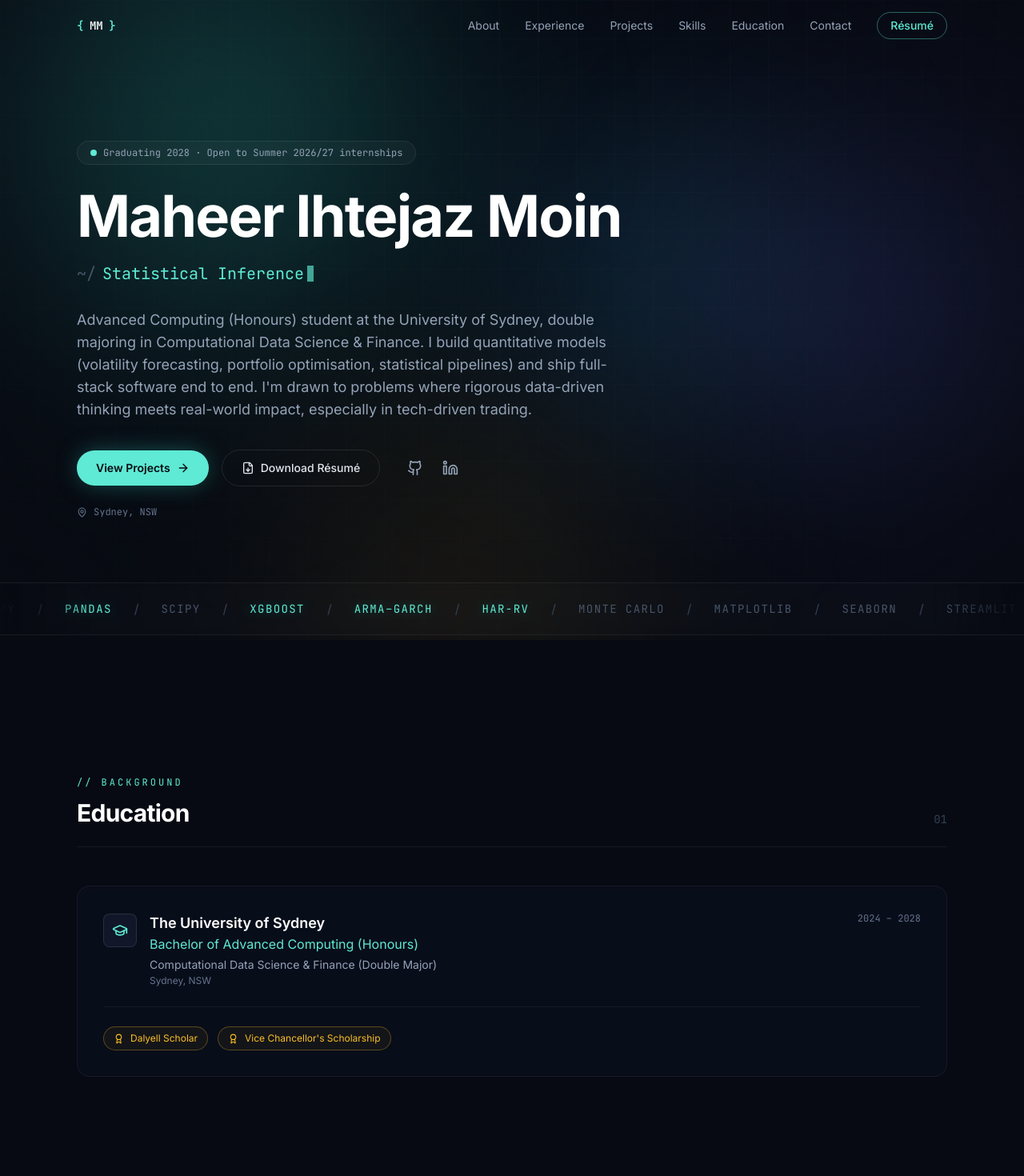
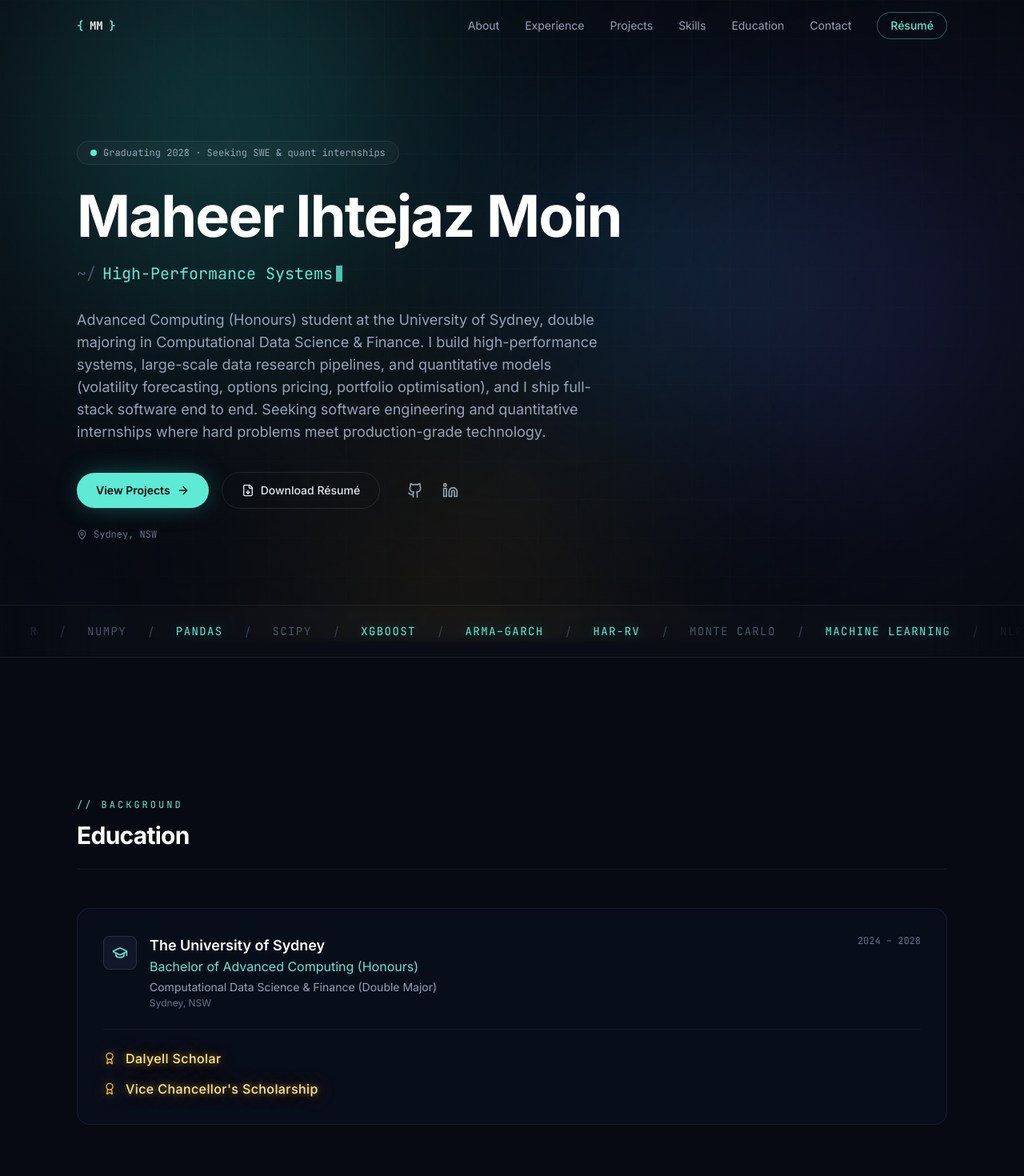
Before and after one commit to MoinIhtejaz/new_portfolio, a React (Vite) app: page / in a window 1280 px wide. Shown: the top 1470 px of the page at 80% size. Built offline with nearby package versions, Linux system fonts and the light colour scheme.

Commit message:
adding UI changes, new resume added, also entry landing page'

```diff
--- a/src/components/About.tsx
+++ b/src/components/About.tsx
@@ -3,7 +3,7 @@ import { Reveal } from "../lib/motion";
 
 export default function About() {
   return (
-    <Section id="about" index="02" label="// who_i_am" title="About">
+    <Section id="about" label="// who_i_am" title="About">
       <div className="grid gap-x-12 gap-y-8 lg:grid-cols-[0.9fr_1.4fr]">
         <Reveal>
           <p className="text-pretty text-2xl font-light leading-snug tracking-tight text-white sm:text-3xl">
--- a/src/components/Education.tsx
+++ b/src/components/Education.tsx
@@ -5,12 +5,7 @@ import { Reveal } from "../lib/motion";
 
 export default function Education() {
   return (
-    <Section
-      id="education"
-      index="01"
-      label="// background"
-      title="Education"
-    >
+    <Section id="education" label="// background" title="Education">
       <Reveal className="card p-6 sm:p-8">
         <div className="flex flex-wrap items-start justify-between gap-4">
           <div className="flex items-start gap-4">
@@ -33,15 +28,17 @@ export default function Education() {
           </span>
         </div>
 
-        <div className="mt-6 flex flex-wrap gap-3 border-t border-white/[0.06] pt-6">
+        <div className="mt-6 space-y-3.5 border-t border-white/[0.06] pt-6">
           {education.honors.map((h) => (
-            <span
-              key={h}
-              className="inline-flex items-center gap-2 rounded-full border border-signal/30 bg-signal/5 px-3 py-1.5 text-xs text-signal"
-            >
-              <Award size={13} />
-              {h}
-            </span>
+            <div key={h} className="flex items-center gap-3">
+              <Award
+                size={16}
+                className="shrink-0 text-signal [filter:drop-shadow(0_0_8px_rgba(251,191,36,0.55))]"
+              />
+              <span className="text-base font-medium tracking-wide text-amber-200 [text-shadow:0_0_10px_rgba(251,191,36,0.6),0_0_28px_rgba(251,191,36,0.35),0_0_56px_rgba(251,191,36,0.18)]">
+                {h}
+              </span>
+            </div>
           ))}
         </div>
       </Reveal>
--- a/src/components/ExperienceSection.tsx
+++ b/src/components/ExperienceSection.tsx
@@ -7,7 +7,6 @@ export default function ExperienceSection() {
   return (
     <Section
       id="experience"
-      index="03"
       label="// where_i_have_worked"
       title="Experience"
     >
--- a/src/components/Footer.tsx
+++ b/src/components/Footer.tsx
@@ -3,12 +3,9 @@ import { profile } from "../data/portfolio";
 export default function Footer() {
   return (
     <footer className="border-t border-white/[0.06]">
-      <div className="container-px flex flex-col items-center justify-between gap-3 py-8 sm:flex-row">
+      <div className="container-px flex items-center justify-center py-8">
         <p className="font-mono text-xs text-slate-600">
           © {new Date().getFullYear()} {profile.name}
-        </p>
-        <p className="font-mono text-xs text-slate-600">
-          Built with React · TypeScript · Tailwind
         </p>
       </div>
     </footer>
--- a/src/components/Hero.tsx
+++ b/src/components/Hero.tsx
@@ -22,16 +22,16 @@ const marqueeSkills: { label: string; core?: boolean }[] = [
   { label: "ARMA–GARCH", core: true },
   { label: "HAR-RV", core: true },
   { label: "Monte Carlo" },
-  { label: "Matplotlib" },
-  { label: "Seaborn" },
+  { label: "Machine Learning", core: true },
+  { label: "NLP" },
   { label: "Streamlit" },
   { label: "React", core: true },
   { label: "Node.js" },
-  { label: "Tailwind" },
+  { label: "REST APIs" },
   { label: "Docker", core: true },
   { label: "Kubernetes" },
-  { label: "Git" },
-  { label: "Vercel" },
+  { label: "Linux" },
+  { label: "CI/CD" },
   { label: "Supabase" },
   { label: "Pytest" },
 ];
--- a/src/components/Projects.tsx
+++ b/src/components/Projects.tsx
@@ -111,7 +111,7 @@ function ProjectCard({ project, index }: { project: Project; index: number }) {
 
 export default function Projects() {
   return (
-    <Section id="projects" index="04" label="// selected_work" title="Projects">
+    <Section id="projects" label="// selected_work" title="Projects">
       <Stagger className="grid gap-6 md:grid-cols-2" stagger={0.12}>
         {projects.map((p, i) => (
           <ProjectCard key={p.title} project={p} index={i} />
--- a/src/components/Section.tsx
+++ b/src/components/Section.tsx
@@ -3,23 +3,19 @@ import { Reveal } from "../lib/motion";
 
 type Props = {
   id: string;
-  index: string;
   label: string;
   title: string;
   children: ReactNode;
 };
 
-export default function Section({ id, index, label, title, children }: Props) {
+export default function Section({ id, label, title, children }: Props) {
   return (
     <section id={id} className="container-px scroll-mt-20 py-20 sm:py-28">
-      <Reveal className="mb-12 flex items-end justify-between gap-4 border-b border-white/[0.06] pb-6">
-        <div>
-          <div className="section-label mb-3">{label}</div>
-          <h2 className="text-2xl font-bold tracking-tight text-white sm:text-3xl">
-            {title}
-          </h2>
-        </div>
-        <span className="font-mono text-sm text-slate-700">{index}</span>
+      <Reveal className="mb-12 border-b border-white/[0.06] pb-6">
+        <div className="section-label mb-3">{label}</div>
+        <h2 className="text-2xl font-bold tracking-tight text-white sm:text-3xl">
+          {title}
+        </h2>
       </Reveal>
       {children}
     </section>
--- a/src/components/Skills.tsx
+++ b/src/components/Skills.tsx
@@ -4,7 +4,7 @@ import { Reveal } from "../lib/motion";
 
 export default function Skills() {
   return (
-    <Section id="skills" index="05" label="// toolbox" title="Technical Skills">
+    <Section id="skills" label="// toolbox" title="Technical Skills">
       <div className="border-t border-white/[0.08]">
         {skills.map((group, i) => (
           <Reveal key={group.name} delay={i * 0.06}>
--- /dev/null
+++ b/src/components/TerminalIntro.tsx
@@ -0,0 +1,169 @@
+import { useEffect, useRef, useState } from "react";
+import { motion, useReducedMotion } from "framer-motion";
+
+const CMD_1 = "cd MoinIhtejaz/Downloads";
+const CMD_2 = "cat portfolio";
+const LAUNCH_LINE = "launching portfolio …";
+
+function Prompt({ path }: { path: string }) {
+  return (
+    <>
+      <span className="text-accent">➜</span>{" "}
+      <span className="text-sky-300">{path}</span>{" "}
+    </>
+  );
+}
+
+function Cursor() {
+  return (
+    <span className="cursor-blink ml-px inline-block h-[1.1em] w-[0.55em] translate-y-[3px] bg-accent" />
+  );
+}
+
+export default function TerminalIntro({ onDone }: { onDone: () => void }) {
+  const reduce = useReducedMotion();
+  const [typed1, setTyped1] = useState("");
+  const [typed2, setTyped2] = useState("");
+  const [stage, setStage] = useState<"cmd1" | "cmd2" | "launch">("cmd1");
+  const finished = useRef(false);
+
+  const finish = () => {
+    if (finished.current) return;
+    finished.current = true;
+    onDone();
+  };
+
+  // Lock scroll while the intro is up.
+  useEffect(() => {
+    const prev = document.body.style.overflow;
+    document.body.style.overflow = "hidden";
+    window.scrollTo(0, 0);
+    return () => {
+      document.body.style.overflow = prev;
+    };
+  }, []);
+
+  // Silent skip on any interaction.
+  useEffect(() => {
+    const skip = () => finish();
+    window.addEventListener("keydown", skip);
+    window.addEventListener("pointerdown", skip);
+    return () => {
+      window.removeEventListener("keydown", skip);
+      window.removeEventListener("pointerdown", skip);
+    };
+    // eslint-disable-next-line react-hooks/exhaustive-deps
+  }, []);
+
+  // The typing timeline.
+  useEffect(() => {
+    let cancelled = false;
+    const sleep = (ms: number) =>
+      new Promise<void>((r) => setTimeout(r, ms));
+
+    (async () => {
+      if (reduce) {
+        // No typing theatrics: show the finished state briefly, then enter.
+        setTyped1(CMD_1);
+        setTyped2(CMD_2);
+        setStage("launch");
+        await sleep(600);
+        if (!cancelled) finish();
+        return;
+      }
+
+      await sleep(200);
+      for (let i = 1; i <= CMD_1.length; i++) {
+        if (cancelled) return;
+        setTyped1(CMD_1.slice(0, i));
+        await sleep(13 + Math.random() * 9);
+      }
+      await sleep(140);
+      if (cancelled) return;
+      setStage("cmd2");
+
+      await sleep(100);
+      for (let i = 1; i <= CMD_2.length; i++) {
+        if (cancelled) return;
+        setTyped2(CMD_2.slice(0, i));
+        await sleep(15 + Math.random() * 9);
+      }
+      await sleep(150);
+      if (cancelled) return;
+      setStage("launch");
+
+      await sleep(750);
+      if (!cancelled) finish();
+    })();
+
+    return () => {
+      cancelled = true;
+    };
+    // eslint-disable-next-line react-hooks/exhaustive-deps
+  }, [reduce]);
+
+  return (
+    <motion.div
+      className="fixed inset-0 z-[100] flex items-center justify-center bg-ink-950 px-4"
+      initial={{ opacity: 1 }}
+      exit={{ opacity: 0 }}
+      transition={{ duration: 0.4, ease: [0.4, 0, 0.2, 1] }}
+    >
+      {/* backdrop */}
+      <div className="grid-bg absolute inset-0 opacity-40" />
+      <div className="pointer-events-none absolute inset-0 bg-[radial-gradient(ellipse_at_center,transparent_30%,rgba(7,10,18,0.9)_100%)]" />
+      <div className="pointer-events-none absolute left-1/2 top-1/2 h-[420px] w-[640px] -translate-x-1/2 -translate-y-1/2 rounded-full bg-accent/[0.06] blur-[120px]" />
+
+      {/* terminal window */}
+      <motion.div
+        initial={{ opacity: 0, y: 14, scale: 0.98 }}
+        animate={{ opacity: 1, y: 0, scale: 1 }}
+        exit={{ opacity: 0, scale: 1.03 }}
+        transition={{ duration: 0.3, ease: [0.22, 1, 0.36, 1] }}
+        className="relative w-full max-w-2xl overflow-hidden rounded-xl border border-white/10 bg-[#0c1018]/95 shadow-[0_24px_80px_-16px_rgba(0,0,0,0.8),0_0_60px_-24px_rgba(45,212,191,0.35)] backdrop-blur-md"
+      >
+        {/* title bar */}
+        <div className="flex items-center gap-2 border-b border-white/[0.06] bg-white/[0.03] px-4 py-3">
+          <span className="h-3 w-3 rounded-full bg-[#ff5f57]" />
+          <span className="h-3 w-3 rounded-full bg-[#febc2e]" />
+          <span className="h-3 w-3 rounded-full bg-[#28c840]" />
+          <span className="ml-3 font-mono text-xs text-slate-500">
+            maheer@moin: ~/Downloads
+          </span>
+        </div>
+
+        {/* body */}
+        <div className="h-[180px] p-5 font-mono text-[13px] leading-7 text-slate-200 sm:h-[200px] sm:text-sm">
+          {/* line 1 */}
+          <div>
+            <Prompt path="~" />
+            <span>{typed1}</span>
+            {stage === "cmd1" && <Cursor />}
+          </div>
+
+          {/* line 2 */}
+          {stage !== "cmd1" && (
+            <div>
+              <Prompt path="~/MoinIhtejaz/Downloads" />
+              <span>{typed2}</span>
+              {stage === "cmd2" && <Cursor />}
+            </div>
+          )}
+
+          {/* launch line */}
+          {stage === "launch" && (
+            <motion.div
+              initial={{ opacity: 0 }}
+              animate={{ opacity: 1 }}
+              transition={{ duration: 0.3 }}
+              className="mt-3 text-accent"
+            >
+              {LAUNCH_LINE}
+              <Cursor />
+            </motion.div>
+          )}
+        </div>
+      </motion.div>
+    </motion.div>
+  );
+}
--- a/src/data/portfolio.ts
+++ b/src/data/portfolio.ts
@@ -13,18 +13,18 @@ export const profile = {
   resumeUrl: "/Maheer_Ihtejaz_Moin_Resume.pdf",
   socials: {
     github: "https://github.com/MoinIhtejaz",
-    linkedin: "https://linkedin.com/in/maheer",
+    linkedin: "https://www.linkedin.com/in/maheer-",
   },
   summary:
-    "Advanced Computing (Honours) student at the University of Sydney, double majoring in Computational Data Science & Finance. I build quantitative models (volatility forecasting, portfolio optimisation, statistical pipelines) and ship full-stack software end to end. I'm drawn to problems where rigorous data-driven thinking meets real-world impact, especially in tech-driven trading.",
-  availability: "Graduating 2028 · Open to Summer 2026/27 internships",
+    "Advanced Computing (Honours) student at the University of Sydney, double majoring in Computational Data Science & Finance. I build high-performance systems, large-scale data research pipelines, and quantitative models (volatility forecasting, options pricing, portfolio optimisation), and I ship full-stack software end to end. Seeking software engineering and quantitative internships where hard problems meet production-grade technology.",
+  availability: "Graduating 2028 · Seeking SWE & quant internships",
 };
 
 // Rotating words in the hero
 export const heroRoles = [
   "Quantitative Modelling",
-  "Volatility Forecasting",
-  "Statistical Inference",
+  "High-Performance Systems",
+  "Machine Learning & NLP",
   "Full-Stack Engineering",
 ];
 
@@ -51,12 +51,11 @@ export const experience: Experience[] = [
     location: "Sydney, NSW",
     period: "Mar 2023 – Dec 2023",
     bullets: [
-      "Extracted, cleaned, and joined marketing-campaign data with Python (Pandas) and built Seaborn visualisations that surfaced actionable insights and cut manual reporting effort.",
-      "Developed forecasting models to identify budget-reallocation opportunities, lifting return on investment (ROI) across key channels.",
-      "Built and deployed a full-stack website (React, Node.js, Supabase) for product marketing and online sales, plus a shipment-tracking portal, hosted on the company domain.",
-      "Gathered requirements directly from clients and translated technical data into plain-language, objective-driven recommendations.",
+      "Built and deployed a full-stack website for company information, communications, and online sales, featuring a splash screen and Framer Motion animations for a polished, responsive user experience, hosted on the company domain.",
+      "Architected the backend on Supabase for data storage, authentication, and live content management.",
+      "Built a shipment-tracking portal emulating a version-control-style environment to manage shipping documents, with live shipment status updates.",
     ],
-    tags: ["Python", "Pandas", "React", "Node.js", "Supabase", "Forecasting"],
+    tags: ["React", "Node.js", "Supabase", "Framer Motion", "Full-Stack"],
   },
 ];
 
@@ -78,13 +77,11 @@ export const projects: Project[] = [
     category: "Quant",
     featured: true,
     description:
-      "An end-to-end research pipeline that forecasts realised volatility from raw Optiver order-book data and prices options off the predictions.",
+      "An end-to-end research pipeline that forecasts realised volatility from large-scale Optiver order-book data and drives an options-pricing engine.",
     highlights: [
-      "Engineered features across 10 technology equities: realised volatility, log returns, bid–ask spread, weighted average price (WAP), and lagged volatility.",
-      "Fitted a HAR-RV model to capture the long-memory structure of volatility.",
-      "Built an ARMA–GARCH model on log returns to forecast volatility for option-pricing applications.",
-      "Trained an XGBoost regressor on engineered predictors, benchmarking against HAR-RV and ARMA–GARCH.",
-      "Built a trading engine that combines all fitted models to predict future volatility for options pricing.",
+      "Engineered features from large-scale order-book data across 10 technology equities: realised volatility, log returns, bid–ask spread, and weighted average price (WAP).",
+      "Fitted HAR-RV and ARMA–GARCH models and trained an XGBoost regressor to forecast future stock volatility.",
+      "Built a trading-engine application that uses the fitted and trained models to predict future volatility and drive an options-pricing engine.",
     ],
     stack: ["Python", "XGBoost", "ARMA–GARCH", "HAR-RV", "NumPy", "Pandas"],
   },
@@ -94,12 +91,11 @@ export const projects: Project[] = [
     category: "Quant",
     featured: true,
     description:
-      "A Modern Portfolio Theory engine that constructs optimal portfolios from expected returns and the covariance matrix of historical equity prices.",
+      "A Modern Portfolio Theory engine, wrapped in an interactive application: end-to-end software engineering from quantitative model to deployable tool.",
     highlights: [
-      "Implemented Markowitz mean-variance optimisation in Python to build optimal portfolios under weight constraints.",
-      "Applied quadratic optimisation (SciPy) to derive the efficient frontier and solve max-Sharpe and minimum-variance portfolios.",
-      "Ran Monte Carlo simulations over thousands of random portfolios to validate the frontier and visualise the risk–return trade-off.",
-      "Computed annualised return, volatility, and Sharpe ratio per portfolio; charted the frontier, capital market line, and optimal allocations.",
+      "Implemented Modern Portfolio Theory with quadratic optimisation (SciPy) to derive the efficient frontier and the maximum-Sharpe-ratio and minimum-variance portfolios.",
+      "Validated the optimiser with Monte Carlo simulation across thousands of random portfolios.",
+      "Built an interactive application around the optimiser, taking the quantitative model all the way to a usable, deployable tool.",
     ],
     stack: ["Python", "SciPy", "NumPy", "Monte Carlo", "Matplotlib"],
   },
@@ -109,28 +105,26 @@ export const projects: Project[] = [
     category: "Data Science",
     featured: true,
     description:
-      "A fully automated analysis pipeline that turns a raw CSV upload into clean data, statistical tests, charts, and human-readable insights.",
+      "A fully automated analysis pipeline that turns a raw CSV upload into clean data, statistical tests, and human-readable insights.",
     highlights: [
-      "Built a pipeline from CSV upload to insight generation: cleaning data, running statistical tests, and generating charts with no manual steps.",
-      "Wrote custom Python (Pandas, SciPy) to handle outliers and missing values and run inferential tests including t-tests and Levene's test across grouped data.",
-      "Integrated the GPT-4 API to translate raw statistical results into clear, human-readable summaries.",
+      "Built a fully automated pipeline from CSV upload to insight generation: cleaning data, handling outliers and missing values, and running inferential tests (t-tests, Levene's test) with no manual steps.",
+      "Integrated the GPT-4 API (natural language processing) to translate statistical results into clear, human-readable summaries.",
       "Delivered the whole experience through an interactive Streamlit web app.",
     ],
     stack: ["Python", "Pandas", "SciPy", "Streamlit", "GPT-4 API"],
   },
   {
     title: "Efficient Email Filtering System",
-    subtitle: "Bloom Filter · Space-Optimised",
+    subtitle: "Bloom Filter · C++",
     category: "Systems",
     description:
-      "A space-efficient email-filtering system using a Bloom filter for rapid, low-memory duplicate detection with zero false negatives.",
+      "A space-efficient email-filtering system in C++ using a Bloom filter for rapid, low-memory duplicate detection with zero false negatives.",
     highlights: [
-      "Designed to scale to thousands of new entries per semester under tight memory constraints.",
-      "Engineered a 7-hash Bloom filter over a 15,000-bit array with custom polynomial rolling hashes for fast membership checks.",
+      "Engineered a 7-hash Bloom filter over a 15,000-bit array with custom polynomial rolling hashes for fast membership checks under tight memory constraints.",
       "Implemented Base64 bit-array serialisation, CLI command parsing, and email ingestion from file and live input.",
       "Supported real-time ADD, CHECK, and SHOW operations.",
     ],
-    stack: ["Java", "Bloom Filter", "Hashing", "CLI", "Data Structures"],
+    stack: ["C++", "Bloom Filter", "Hashing", "CLI", "Data Structures"],
   },
 ];
 
@@ -142,45 +136,66 @@ export type SkillGroup = {
 export const skills: SkillGroup[] = [
   {
     name: "Languages",
-    items: ["Python", "Java", "SQL", "R", "C++"],
+    items: ["Python", "C++", "Java", "SQL", "R"],
   },
   {
-    name: "Data Science & Quant",
+    name: "Software Engineering",
     items: [
+      "Systems Architecture",
+      "High-Performance & Low-Latency Systems",
+      "Distributed Computing",
+      "Concurrency",
+      "Data Structures & Algorithms",
+      "OOP",
+      "Linux",
+      "Git & GitHub",
+      "Docker",
+      "Kubernetes",
+      "CI/CD (GitHub Actions)",
+      "Pytest",
+      "Agile",
+    ],
+  },
+  {
+    name: "Web & Platforms",
+    items: [
+      "React",
+      "Node.js",
+      "Tailwind CSS",
+      "Supabase",
+      "Streamlit",
+      "REST APIs",
+      "Full-Stack Development",
+    ],
+  },
+  {
+    name: "Machine Learning & Data",
+    items: [
+      "Machine Learning",
+      "Natural Language Processing",
+      "GPT-4 API Integration",
+      "XGBoost",
       "NumPy",
       "Pandas",
       "SciPy",
-      "XGBoost",
-      "Matplotlib",
-      "Seaborn",
-      "Streamlit",
       "Statistical Modelling",
-      "Time-Series (ARMA–GARCH, HAR-RV)",
-      "Hypothesis Testing",
+      "Large-Scale Data Platforms",
     ],
   },
   {
-    name: "Web Development",
-    items: ["React", "Node.js", "Tailwind CSS"],
-  },
-  {
-    name: "Tools & Workflow",
+    name: "Quantitative & Finance",
     items: [
-      "Git",
-      "GitHub",
-      "Gradle",
-      "Maven",
-      "Pytest",
-      "Docker",
-      "Kubernetes",
-      "GitHub Actions",
-      "Vercel",
-      "Supabase",
+      "Probability & Statistics",
+      "Time-Series (ARMA–GARCH, HAR-RV)",
+      "Monte Carlo Simulation",
+      "Hypothesis Testing",
+      "Mathematical Modelling",
+      "Options Pricing",
+      "Portfolio Optimisation",
+      "Market Microstructure",
+      "Risk Management",
+      "Quantitative Research",
     ],
-  },
-  {
-    name: "CS Foundations",
-    items: ["Data Structures", "Algorithms"],
   },
 ];
 
--- a/src/index.css
+++ b/src/index.css
@@ -75,6 +75,24 @@
 }
 
 /* ===========================================================================
+   Terminal intro
+   =========================================================================== */
+.cursor-blink {
+  animation: cursor-blink 1.1s steps(2, start) infinite;
+}
+@keyframes cursor-blink {
+  to {
+    visibility: hidden;
+  }
+}
+
+@media (prefers-reduced-motion: reduce) {
+  .cursor-blink {
+    animation: none;
+  }
+}
+
+/* ===========================================================================
    Ambient background: drifting aurora light + film grain
    =========================================================================== */
 .aurora {
```
Also changed, not shown: src/App.tsx (+14 -0 lines), 2 other files (tests, documents, lock files or other folders).
